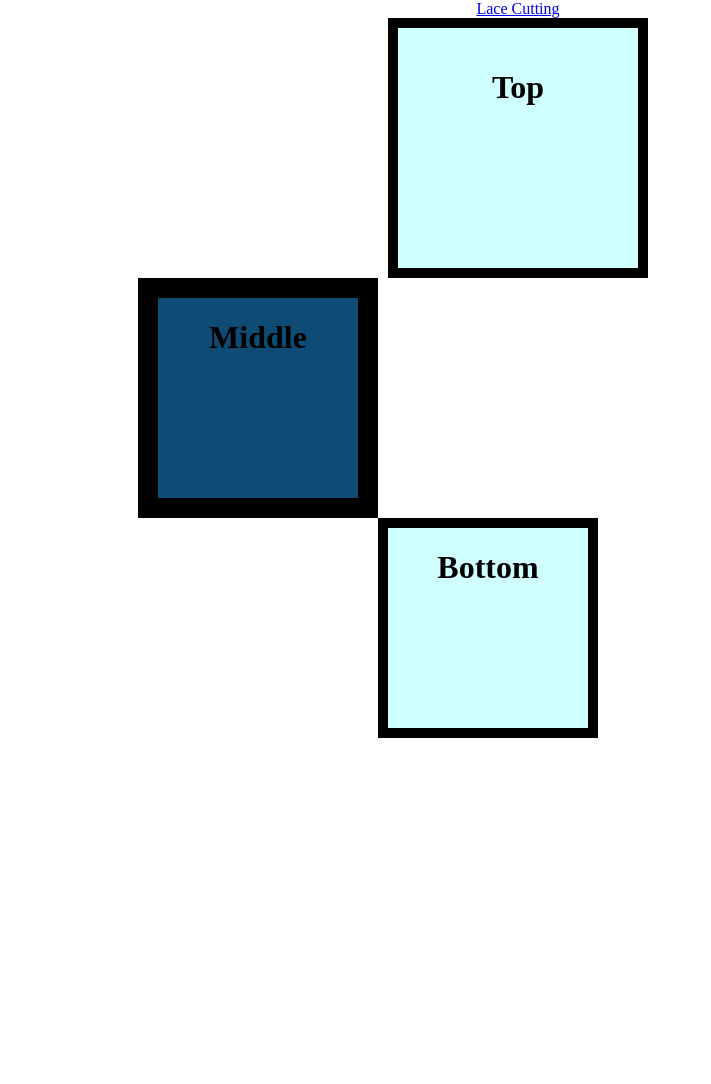
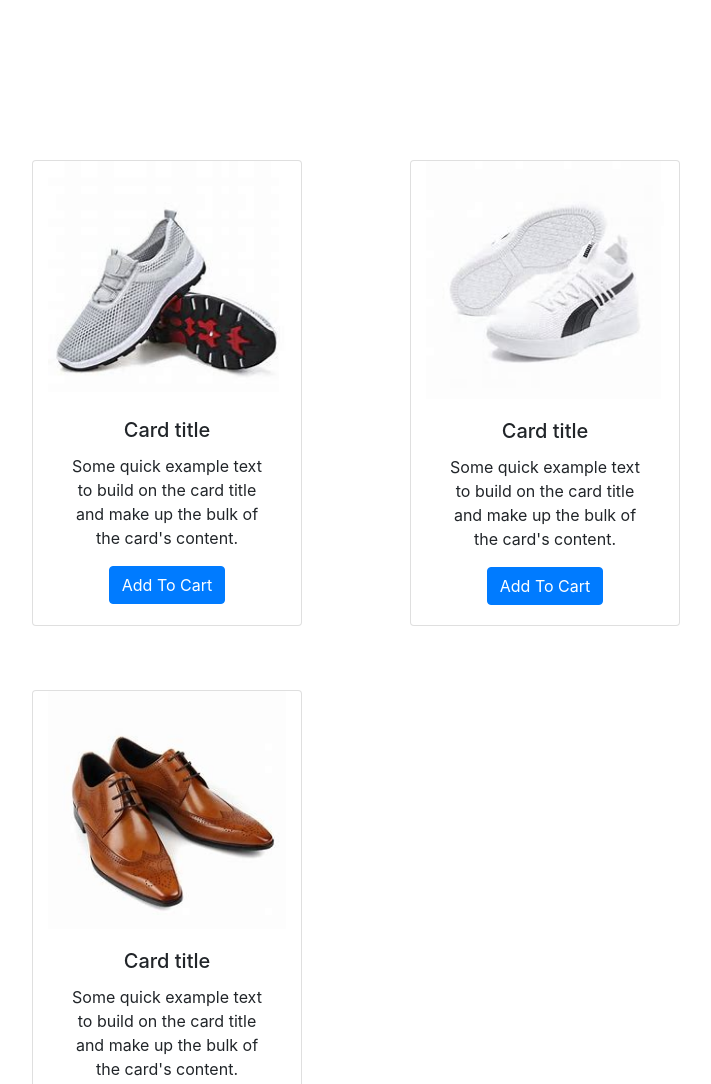
Before and after one commit to rajpurohityogesh/practice, a plain HTML site: page index.html in a window 1280 px wide. Shown: the top 1084 px of the page, without its empty margins (122-833 px from the left). Before the commit the page ends 800 px from the top, so only its background shows below. Drawn offline with nearby package versions, Linux system fonts and the light colour scheme.

Commit message:
Add files via upload

```diff
--- a/css/styles.css
+++ b/css/styles.css
@@ -1,9 +1,7 @@
 
 /****************************************************Tag Selector*************************************************************/
 
-a{
 
-}
 
 body{
 	margin: 0px;
@@ -14,35 +12,17 @@ body{
 
 /****************************************************Class Selector*************************************************************/
 
-.top{
-	height: 200px;
-	width: 200px;
-	background-color: #cffffe;
-	border: solid 10px;
-	padding: 20px;
-	position: relative;
-	margin: 0px auto;
+.cardStack{
+
+	margin: 8rem auto 8rem;
+	padding: 0px 100px;
 }
 
-.middle{
-	height: 200px;
-	width: 200px;
-	background-color: #0f4c75;
-	border: solid 20px;
-	margin-left: 260px;
-}
-
-.bottom{
-	height: 200px;
-	width: 200px;
-	background-color: #cffffe;
-	border: solid 10px;
-	margin-left: 500px;
+.cardsTry{
+	display: inline;
+	margin: 2rem 54px;
 }
 
 
+
 /****************************************************ID Selector*************************************************************/
-
-#try{
-
-}
--- a/index.html
+++ b/index.html
@@ -3,24 +3,42 @@
 	<head>
 		<meta charset="UTF-8">
 		<meta name="viewport" content="width=device-width, initial-scale=1.0">
-		<title>Hari Om Lace</title>
+		<title>practice</title>
+		<link rel="stylesheet" href="https://stackpath.bootstrapcdn.com/bootstrap/4.5.2/css/bootstrap.min.css" integrity="sha384-JcKb8q3iqJ61gNV9KGb8thSsNjpSL0n8PARn9HuZOnIxN0hoP+VmmDGMN5t9UJ0Z" crossorigin="anonymous">
 		<link rel="stylesheet" type="text/css" href="css/styles.css">
 	</head>
 	<body>
+		<div class="cardStack row" >
 
-		<a href="#">Lace Cutting</a>
+			  <div class="col-lg-3 col-md-5 cardsTry card" >
+				<img src="images/shoe1.jpg" class="card-img-top" alt="#">
+				<div class="card-body">
+				  <h5 class="card-title">Card title</h5>
+				  <p class="card-text">Some quick example text to build on the card title and make up the bulk of the card's content.</p>
+				  <a href="#" class="btn btn-primary">Add To Cart</a>
+				</div>
+			  </div>
 
-		<div class="top">
-			<h1 id="try">Top</h1>
+			  <div class="col-lg-3 col-md-5 cardsTry card" >
+				<img src="images/shoe2.jpg" class="card-img-top" alt="#">
+				<div class="card-body">
+				  <h5 class="card-title">Card title</h5>
+				  <p class="card-text">Some quick example text to build on the card title and make up the bulk of the card's content.</p>
+				  <a href="#" class="btn btn-primary">Add To Cart</a>
+				</div>
+			  </div>
+
+			  <div class="col-lg-3 col-md-5 cardsTry card" >
+				<img src="images/shoe3.jpg" class="card-img-top" alt="#">
+				<div class="card-body">
+				  <h5 class="card-title">Card title</h5>
+				  <p class="card-text">Some quick example text to build on the card title and make up the bulk of the card's content.</p>
+				  <a href="#" class="btn btn-primary">Add To Cart</a>
+				</div>
+			  </div>
+
 		</div>
 
-		<div class="middle">
-			<h1>Middle</h1>
-		</div>
-
-		<div class="bottom">
-			<h1>Bottom</h1>
-		</div>
 
 	</body>
 </html>
```
Also changed, not shown: images/shoe1.jpg (added), images/shoe2.jpg (added), images/shoe3.jpg (added).
